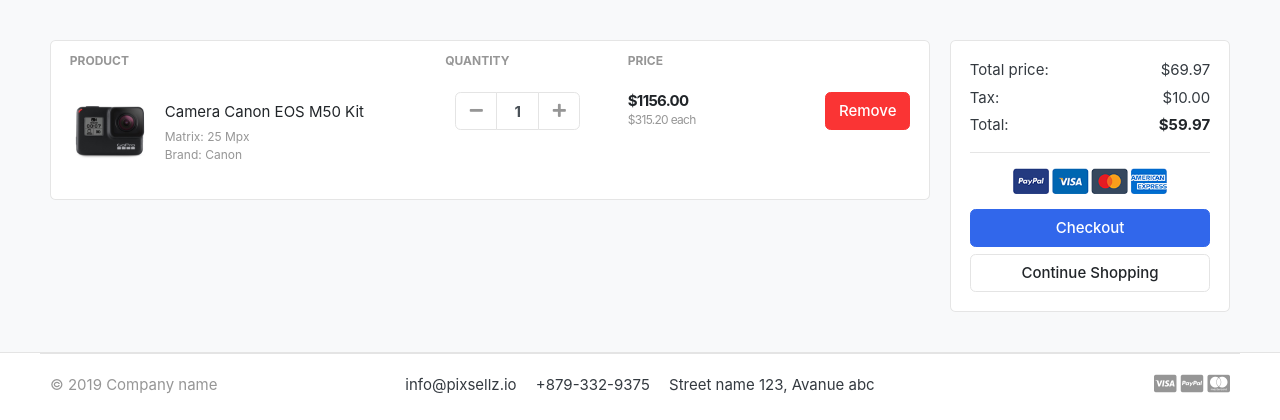
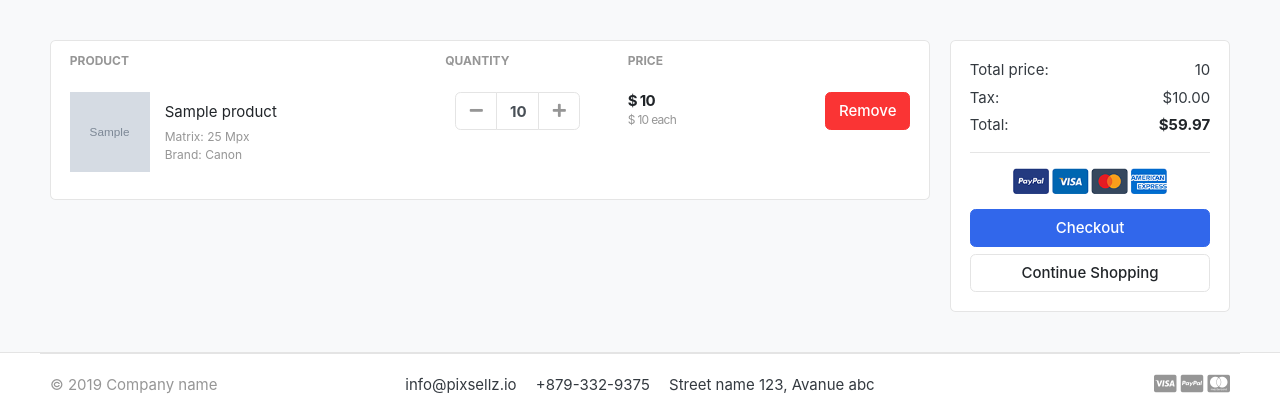
Before and after one commit to VeniRaju02/git_demo, a Django app: template DAkart/templates/cart.html in a window 1280 px wide. Shown: the part 118-538 px from the top of the page. Run offline with Django 3.2, Linux system fonts and the light colour scheme; the template is opened without the code that fills it: most values are stand-ins (such as "Sample title", 1, 10 or a date in 2020); grey boxes marked "Sample" are stand-in pictures; some libraries are stand-ins or nearby versions; some web fonts are replaced.

Commit message:
carts code

```diff
--- a/DAkart/carts/models.py
+++ b/DAkart/carts/models.py
@@ -17,3 +17,7 @@ class CartItem(models.Model):
 
     def __str__(self):
         return self.product
+
+
+    def sub_total(self):
+        return self.product.price * self.quantity
--- a/DAkart/templates/cart.html
+++ b/DAkart/templates/cart.html
@@ -4,6 +4,7 @@
 {% block content %}
 <section class="section-content padding-y bg">
     <div class="container">
+
 
     <!-- ============================ COMPONENT 1 ================================= -->
 
@@ -19,13 +20,15 @@
       <th scope="col" class="text-right" width="200"> </th>
     </tr>
     </thead>
+
     <tbody>
+        {% for cartItem in cartItems %}
     <tr>
         <td>
             <figure class="itemside align-items-center">
-                <div class="aside"><img src="{% static './images/items/11.jpg' %}" class="img-sm"></div>
+                <div class="aside"><img src="{{ cartItem.product.images.url }}" class="img-sm"></div>
                 <figcaption class="info">
-                    <a href="#" class="title text-dark">Camera Canon EOS M50 Kit</a>
+                    <a href="#" class="title text-dark">{{ cartItem.product.product_name }}</a>
                     <p class="text-muted small">Matrix: 25 Mpx <br> Brand: Canon</p>
                 </figcaption>
             </figure>
@@ -37,7 +40,7 @@
                                 <div class="input-group-prepend">
                                 <button class="btn btn-light" type="button" id="button-plus"> <i class="fa fa-minus"></i> </button>
                                 </div>
-                                <input type="text" class="form-control"  value="1">
+                                <input type="text" class="form-control"  value="{{ cartItem.quantity }}">
                                 <div class="input-group-append">
                                 <button class="btn btn-light" type="button" id="button-minus"> <i class="fa fa-plus"></i> </button>
                                 </div>
@@ -46,14 +49,15 @@
         </td>
         <td>
             <div class="price-wrap">
-                <var class="price">$1156.00</var>
-                <small class="text-muted"> $315.20 each </small>
+                <var class="price">$ {{ cartItem.sub_total }}</var>
+                <small class="text-muted"> $ {{ cartItem.product.price }}  each </small>
             </div> <!-- price-wrap .// -->
         </td>
         <td class="text-right">
         <a href="" class="btn btn-danger"> Remove</a>
         </td>
     </tr>
+    {% endfor %}
 
 
     </tbody>
@@ -67,7 +71,7 @@
             <div class="card-body">
                 <dl class="dlist-align">
                   <dt>Total price:</dt>
-                  <dd class="text-right">$69.97</dd>
+                  <dd class="text-right">{{ total }}</dd>
                 </dl>
                 <dl class="dlist-align">
                   <dt>Tax:</dt>
```
Also changed, not shown: DAkart/carts/views.py (+22 -18 lines).
